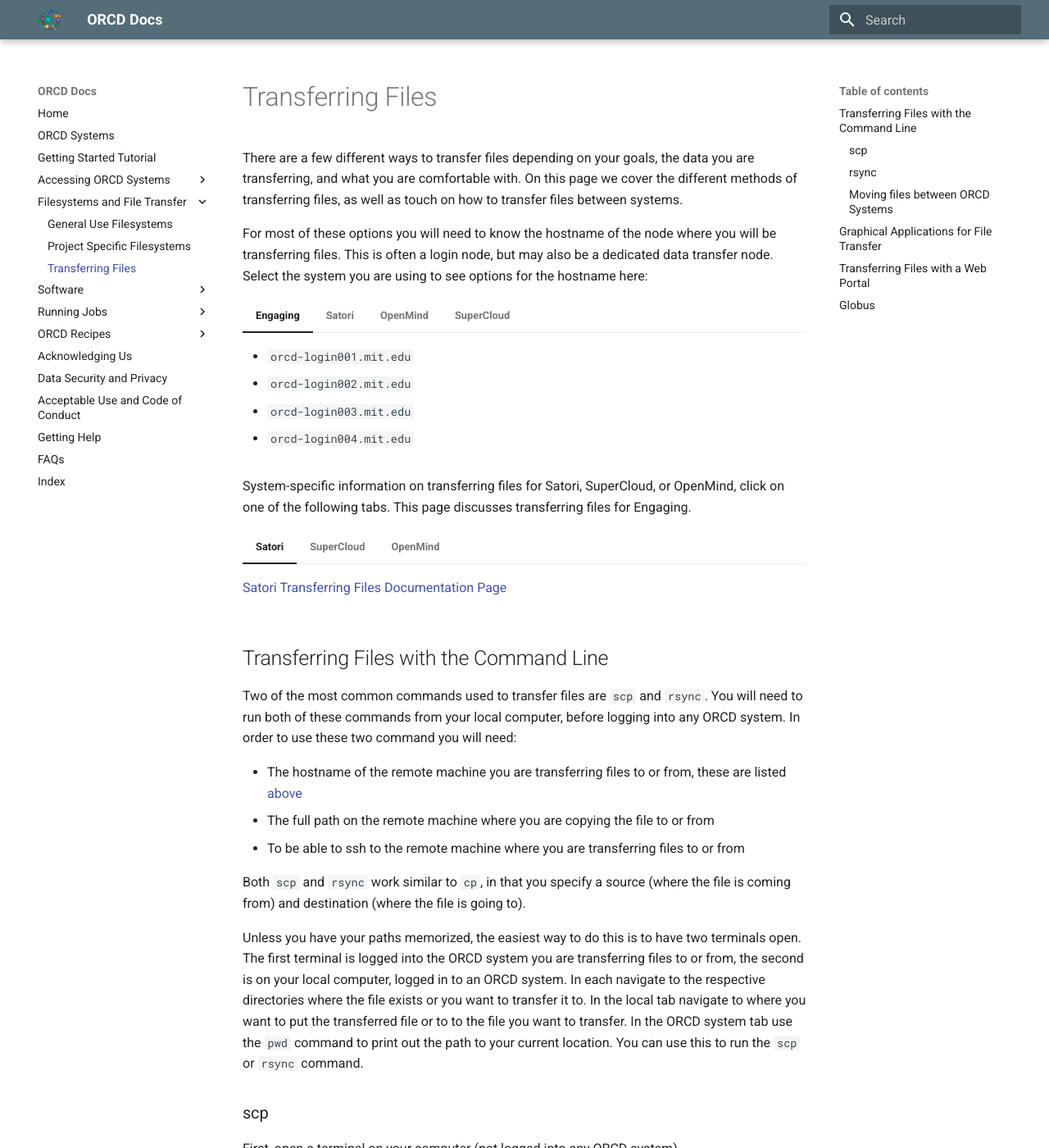
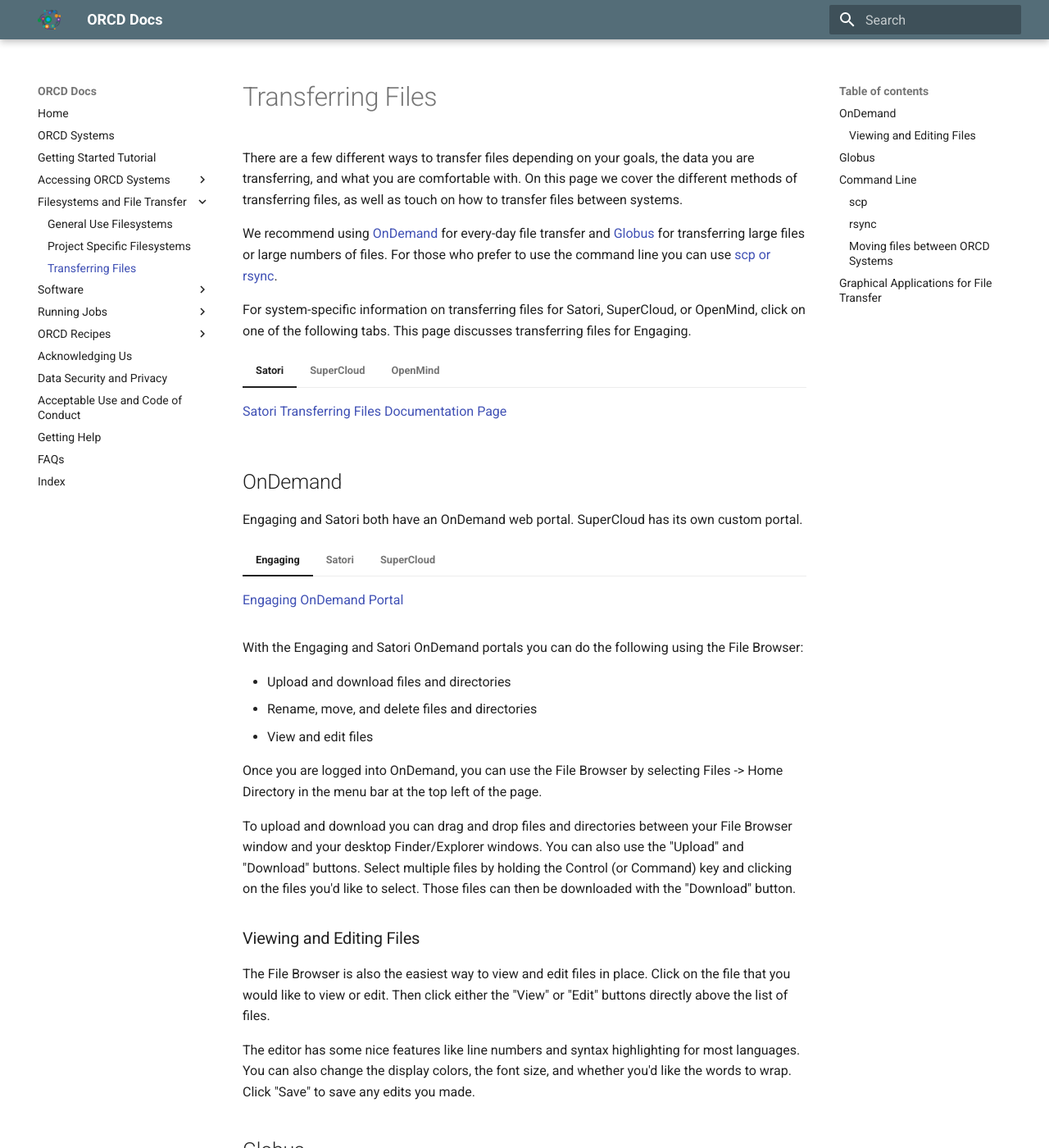
Before and after one commit to mit-orcd/orcd-docs-edit, an MkDocs documentation site: the page built from docs/filesystems-file-transfer/transferring-files.md, in a window 1280 px wide and 1400 px high. Shown: the whole window at 82% size. Built offline with MkDocs 1.6.1 and Material for MkDocs 9.7.7, drawn with Linux system fonts in a browser that asks for light colours; some of the changed text lies outside the part shown.

Commit message:
moving things around and some text updates

````diff
--- a/docs/filesystems-file-transfer/transferring-files.md
+++ b/docs/filesystems-file-transfer/transferring-files.md
@@ -2,7 +2,93 @@
 
 There are a few different ways to transfer files depending on your goals, the data you are transferring, and what you are comfortable with. On this page we cover the different methods of transferring files, as well as touch on how to transfer files between systems.
 
-For most of these options you will need to know the hostname of the node where you will be transferring files. This is often a login node, but may also be a dedicated data transfer node. Select the system you are using to see options for the hostname here:
+We recommend using [OnDemand](#ondemand) for every-day file transfer and [Globus](#globus) for transferring large files or large numbers of files. For those who prefer to use the command line you can use [scp or rsync](#command-line).
+
+For system-specific information on transferring files for Satori, SuperCloud, or OpenMind, click on one of the following tabs. This page discusses transferring files for Engaging.
+
+=== "Satori"
+
+    [Satori Transferring Files Documentation Page](https://mit-satori.github.io/satori-getting-started.html#transferring-files)
+
+=== "SuperCloud"
+
+    [SuperCloud Transferring Files Documentation Page](https://supercloud.mit.edu/accessing-and-transferring-data-and-files)
+
+=== "OpenMind"
+
+    [OpenMind Transferring Files Documentation Page](https://github.mit.edu/MGHPCC/OpenMind/wiki/How-to-transfer-files%3F)
+
+## OnDemand
+
+Engaging and Satori both have an OnDemand web portal. SuperCloud has its own custom portal.
+
+=== "Engaging"
+
+    [Engaging OnDemand Portal](https://engaging-ood.mit.edu/)
+
+=== "Satori"
+
+    [Satori OnDemand Portal](https://satori-portal.mit.edu/)
+
+=== "SuperCloud"
+    [SuperCloud Web Portal](https://txe1-portal.mit.edu) ([Documentation](https://mit-supercloud.github.io/supercloud-docs/transferring-files/#downloading-files-through-the-web-portal))
+
+With the Engaging and Satori OnDemand portals you can do the following using the File Browser:
+
+- Upload and download files and directories
+- Rename, move, and delete files and directories
+- View and edit files
+
+Once you are logged into OnDemand, you can use the File Browser by selecting Files -> Home Directory in the menu bar at the top left of the page.
+
+To upload and download you can drag and drop files and directories between your File Browser window and your desktop Finder/Explorer windows. You can also use the "Upload" and "Download" buttons. Select multiple files by holding the Control (or Command) key and clicking on the files you'd like to select. Those files can then be downloaded with the "Download" button.
+
+### Viewing and Editing Files
+
+The File Browser is also the easiest way to view and edit files in place. Click on the file that you would like to view or edit. Then click either the "View" or "Edit" buttons directly above the list of files.
+
+The editor has some nice features like line numbers and syntax highlighting for most languages. You can also change the display colors, the font size, and whether you'd like the words to wrap. Click "Save" to save any edits you made.
+
+## Globus
+
+If you are moving more than a few files, or your files are particularly large, we recommend using Globus. Globus is a tool that helps transfer large amounts of data between systems. Some advantages of using Globus are:
+
+- It is easy to initiate transfers through the Globus webpage
+- You don't need to stay logged into Globus through the entire transfer
+- If your transfer is interrupted it will continue automatically where it left off once the connection is re-established
+
+To transfer data:
+
+1. **Log in:** Log into [Globus](https://www.globus.org/) with your MIT credentials.
+2. **Select your source and destination collections:** In the "File Manager" tab in each of the two "Collection" boxes search for the collection(s) for the system(s) you want to transfer data to or from (see below for a list of ORCD  Collections).
+3. **Navigate to your source and destination directories:** On the source side navigate to the source directory and select the files and/or directories you'd like to transfer. On the destination side navigate to the location where you'd like to copy your files
+4. **Select any additional settings:** Click on "Transfer and Timer Options" for additional settings, such as syncing new or changed files and scheduling recurring transfers.
+5. **Initiate the transfer:** Once you have selected the files and options you want, press the "Start" button on the source column.
+6. **Monitor your transfer (optional):** Click on "Activity" to view the status of your active transfers. You will also get an email when you transfer is complete, or if Globus runs into any issues with the transfer.
+
+The Globus Documentation has a [tutorial](https://docs.globus.org/guides/tutorials/manage-files/transfer-files/) with screenshots to demonstrate this process.
+
+Here is a list of Globus Collections on ORCD systems:
+
+| System | Globus Collection |
+| ----------- | ----------- |
+| Engaging | MIT ORCD Engaging Collection |
+| Satori | mithpc#satori |
+| OpenMind | mithpc#openmind |
+
+To transfer data to or from your own computer you will need to set up Globus Connect Personal. Follow the instructions on the page for your system listed [here](https://docs.globus.org/globus-connect-personal/).
+
+More documentation on transferring files through Globus can be found on the [Globus Documentation Pages](https://docs.globus.org/guides/tutorials/manage-files/transfer-files/). Globus also has an [FAQ](https://docs.globus.org/faq/transfer-sharing/) that is helpful for answering any questions you might have.
+
+## Command Line
+
+The most common commands used to transfer files are `scp` and `rsync`. You will need to run both of these commands from your local computer, before logging into any ORCD system. In order to use these two commands you will need:
+
+- The hostname of the remote machine you are transferring files to or from, these are listed below
+- The full path on the remote machine where you are copying the file to or from
+- The ability to ssh to the remote machine where you are transferring files to or from
+
+The hostname of the node where you will be transferring files is often a login node, but may also be a dedicated data transfer node. Select the system you are using to see options for the hostname here:
 
 === "Engaging"
 
@@ -24,31 +110,20 @@
 
     - `txe1-login.mit.edu`
 
-System-specific information on transferring files for Satori, SuperCloud, or OpenMind, click on one of the following tabs. This page discusses transferring files for Engaging.
+Both `scp` and `rsync` work similar to `cp`, in that you specify a source (where the file is coming from) and destination (where the file is going to). The main difference is that you will need to specify the hostname of the remote system.
 
-=== "Satori"
+```bash
+# using cp to copy files within the same system
+cp /path/to/source /path/to/destination
 
-    [Satori Transferring Files Documentation Page](https://mit-satori.github.io/satori-getting-started.html#transferring-files)
+# using scp to copy files from the local system to <hostname>
+scp /path/to/source <hostname>:/path/to/destination
 
-=== "SuperCloud"
+# using scp to copy files from <hostname> to the local system
+scp <hostname>:/path/to/source /path/to/destination
+```
 
-    [SuperCloud Transferring Files Documentation Page](https://supercloud.mit.edu/accessing-and-transferring-data-and-files)
-
-=== "OpenMind"
-
-    [OpenMind Transferring Files Documentation Page](https://github.mit.edu/MGHPCC/OpenMind/wiki/How-to-transfer-files%3F)
-
-## Transferring Files with the Command Line
-
-Two of the most common commands used to transfer files are `scp` and `rsync`. You will need to run both of these commands from your local computer, before logging into any ORCD system. In order to use these two command you will need:
-
-- The hostname of the remote machine you are transferring files to or from, these are listed [above](#transferring-files)
-- The full path on the remote machine where you are copying the file to or from
-- To be able to ssh to the remote machine where you are transferring files to or from
-
-Both `scp` and `rsync` work similar to `cp`, in that you specify a source (where the file is coming from) and destination (where the file is going to).
-
-Unless you have your paths memorized, the easiest way to do this is to have two terminals open. The first terminal is logged into the ORCD system you are transferring files to or from, the second is on your local computer, logged in to an ORCD system. In each navigate to the respective directories where the file exists or you want to transfer it to. In the local tab navigate to where you want to put the transferred file or to to the file you want to transfer. In the ORCD system tab use the `pwd` command to print out the path to your current location. You can use this to run the `scp` or `rsync` command.
+Unless you have your paths memorized, the easiest way to do this is to have two terminals open. The first terminal is logged into Engaging or other remote system, the second is on your local computer. In each navigate to the respective source and destination directories. In the Engaging tab you can run the `pwd` command to print out the path to your current location and copy the output to use in the `scp` or `rsync` command.
 
 ### scp
 
@@ -59,7 +134,7 @@
 === "Engaging"
 
     ``` bash
-    scp <file-name> USERNAME@orcd-login001.mit.edu:<path-to-engaging-dir>
+    scp <local-file-name> USERNAME@orcd-login001.mit.edu:<path-to-engaging-dir>
     ```
 
 === "Satori"
@@ -161,29 +236,29 @@
 === "Engaging"
 
     ``` bash
-    scp -r <file-name> USERNAME@orcd-login001.mit.edu:<path-to-engaging-dir>
+    scp -r <local-directory-name> USERNAME@orcd-login001.mit.edu:<path-to-engaging-dir>
     ```
 
 === "Satori"
 
     ``` bash
-    scp -r <local-file-name> USERNAME@satori-login-001.mit.edu:<path-to-satori-dir>
+    scp -r <local-directory-name> USERNAME@satori-login-001.mit.edu:<path-to-satori-dir>
     ```
 === "OpenMind"
 
     ``` bash
-    scp -r <local-file-name> USERNAME@openmind-dtn.mit.edu:<path-to-openmind-dir>
+    scp -r <local-directory-name> USERNAME@openmind-dtn.mit.edu:<path-to-openmind-dir>
     ```
 
 === "SuperCloud"
 
     ``` bash
-    scp -r <local-file-name> USERNAME@txe1-login.mit.edu:<path-to-supercloud-dir>
+    scp -r <local-directory-name> USERNAME@txe1-login.mit.edu:<path-to-supercloud-dir>
     ```
 
 !!! note
-    To `scp` files to/from the new login nodes on Engaging, you will need to
-    authenticate with Duo.
+    To `scp` files to/from the login nodes on Engaging, you will need to
+    authenticate with Duo. You may get a Duo push without any indication from the command line.
 
 ### rsync
 
@@ -204,19 +279,17 @@
 You can run `rsync --help` to print out a full list of flags that can be used with the `rsync` command.
 
 !!! note
-    To `rsync` files to/from the new login nodes on Engaging, you will need to
-    authenticate with Duo.
+    To `rsync` files to/from the login nodes on Engaging, you will need to
+    authenticate with Duo. You may get a Duo push without any indication from the command line.
 
 ### Moving files between ORCD Systems
 
-If you need to move files between ORCD systems you can do so one of two ways.
-
-1. ssh to one of the ORCD systems and initiate the transfer from that system to the other. Once you are logged into one system the process is the same as if you were to transfer files to or from your own computer.
-2. Run the `scp` or `rsync` command on your local system and specify the hostnames and paths for each of the source and destination systems. For example to move a file from Engaging to Satori using `scp` you would run:
-
+If you need to move files between ORCD systems you ssh to one of the ORCD systems and initiate the transfer from that system to the other. Once you are logged into one system the process is the same as if you were to transfer files to or from your own computer. For example to move a file from Satori to Engaging using `scp` you would first log into Satori and then use `scp` to transfer the file:
 ```bash title="Transferring files from Engaging to Satori"
-scp USERNAME@orcd-login001.mit.edu:<path-to-engaging-file> USERNAME@satori-login-001.mit.edu:<path-to-satori-dir>
+ssh USERNAME@satori-login001.mit.edu
+scp <path-to-satori-file> USERNAME@orcd-login001.mit.edu:<path-to-engaging-directory>
 ```
+You can also `ssh` into Engaging and initiate the transfer from there using a similar command.
 
 ## Graphical Applications for File Transfer
 
@@ -229,31 +302,3 @@
 - [WinSCP](https://winscp.net/eng/index.php) (Windows only)
 
 To use these you will need to know the hostname of the ORCD system you are accessing, either one of the login nodes or a dedicated data transfer node. See the list of hostnames at the top of this page to see which you should use for the system you are transferring files to.
-
-## Transferring Files with a Web Portal
-
-Most ORCD systems have some form of portal that can be accessed through your browser and used to transfer or download files. Engaging and Satori both use OnDemand. SuperCloud has its own custom portal.
-
-- [Engaging OnDemand Portal](https://engaging-ood.mit.edu/)
-- [Satori OnDemand Portal](https://satori-portal.mit.edu/)
-- [SuperCloud Web Portal](https://txe1-portal.mit.edu) ([Documentation](https://mit-supercloud.github.io/supercloud-docs/transferring-files/#downloading-files-through-the-web-portal))
-
-For documentation on how to download and transfer files on the SuperCloud Web Portal, see the link above.
-
-If you are using Engaging or Satori, you can use the file browser by selecting Files -> Home Directory in the menu bar at the top of the page. You can drag and drop files into and out of this page or use the "Upload" and "Download" buttons. Select multiple files by holding the Control (or Command) key and clicking on the files you'd like to select. Those files can then be downloaded with the "Download" button.
-
-## Globus
-
-Globus is a tool that helps transfer data between designated endpoints. These transfers can be initiated through the Globus webpage, don't require staying logged in through the entire transfer, and will restart automatically if something fails during the transfer. There are endpoints on a few ORCD systems with basic Globus features. Please note that these basic Globus endpoints will transfer data unencrypted. An MIT Globus subscription with more features is coming soon!
-
-To transfer data log into [Globus](https://www.globus.org/) with your MIT credentials. On the "File Manager" tab in one of the two "Collection" boxes search for the endpoint for the system you want to transfer data to or from. The column on the left should list where you want to transfer from, the column on the right should list where you want to transfer to. Endpoints on ORCD systems are listed below.
-
-| System | Globus Endpoint |
-| ----------- | ----------- |
-| Engaging | mithpc#engaging |
-| Satori | mithpc#satori |
-| OpenMind | mithpc#openmind |
-
-To transfer data to or from your own computer you will need to set up a personal endpoint. Follow the instructions on the page for your system listed [here](https://docs.globus.org/globus-connect-personal/).
-
-More documentation on transferring files through Globus can be found on the [Globus Documentation Pages](https://docs.globus.org/guides/tutorials/manage-files/transfer-files/). Globus also has an [FAQ](https://docs.globus.org/faq/globus-connect-endpoints/) that is helpful for answering any questions you might have.
````
Also changed, not shown: other parts of docs/filesystems-file-transfer/transferring-files.md (+1 -1 lines).
